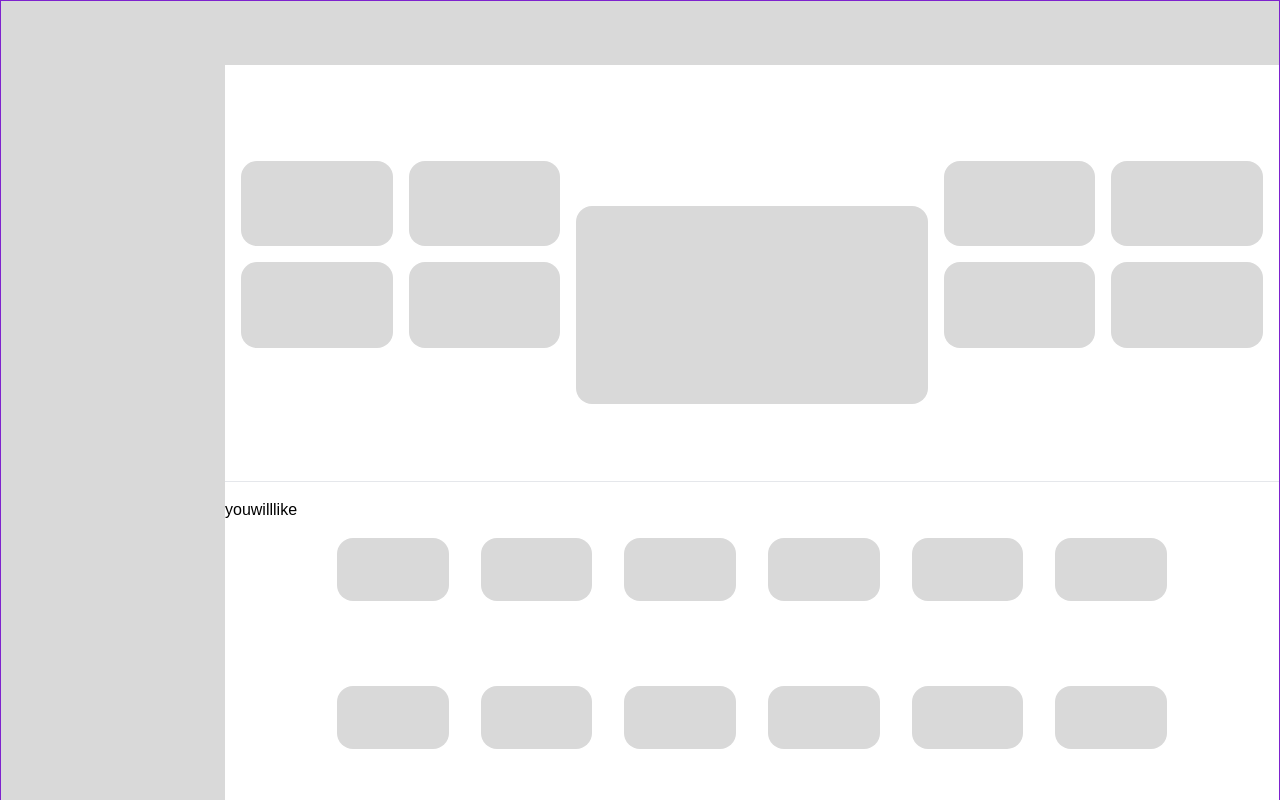
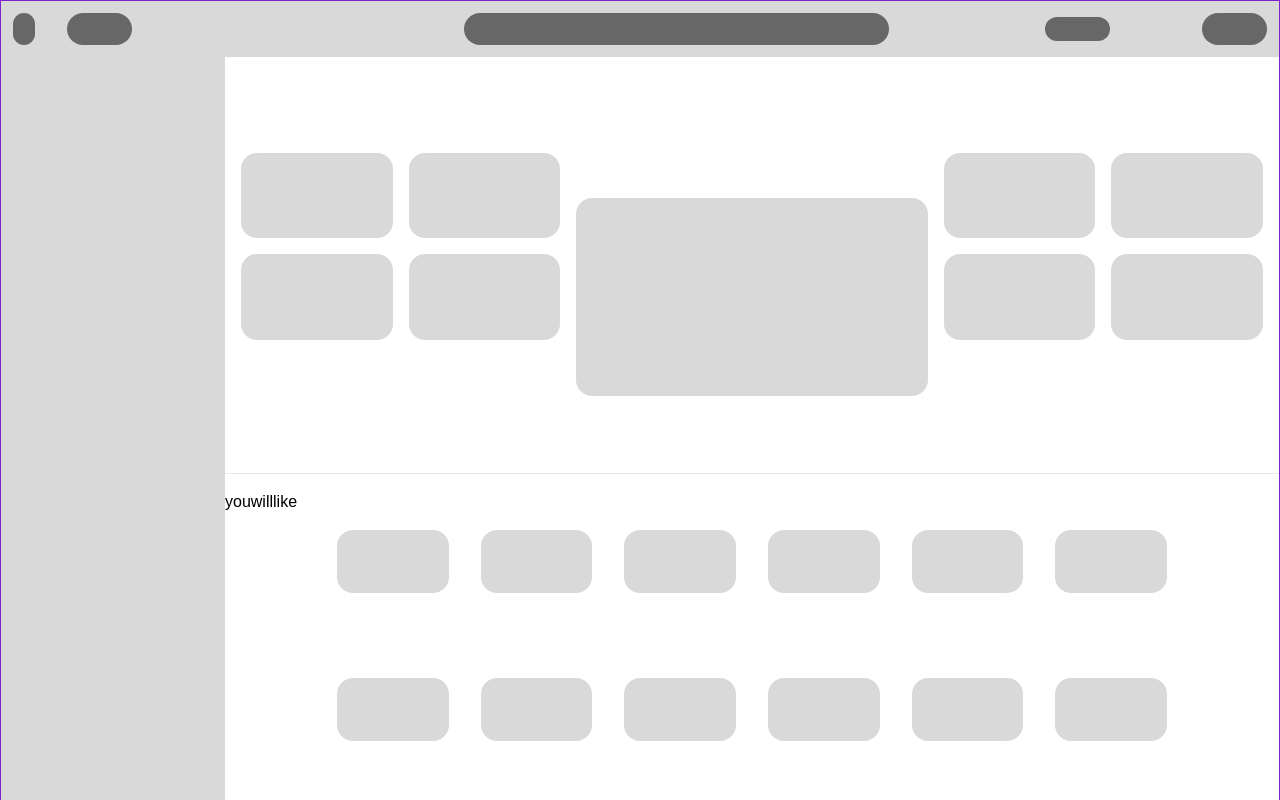
Before and after one commit to amg-projects/leap-app, a Next.js app: page / in a window 1280 px wide. Shown: the top 800 px of the page. Built offline with nearby package versions, Linux system fonts and the light colour scheme.

Commit message:
feature: NavBar gray blocks
Co-authored-by: juninho01 <juninho01@users.noreply.github.com>
Co-authored-by: gabriel <gabrielbless@users.noreply.github.com>

```diff
--- a/src/app/NavBar.tsx
+++ b/src/app/NavBar.tsx
@@ -1,7 +1,11 @@
 export function NavBar() {
-  return <div className="min-h-16 bg-[#d9d9d9]"></div>
+  return (
+    <div className="flex flex-row bg-[#d9d9d9] text-black">
+      <div className="m-3 size-8 rounded-xl bg-[#676767]"></div>
+      <div className="m-3 ml-5 h-8 w-24 rounded-2xl bg-[#676767]"></div>
+      <div className="m-3 ml-80 h-8 w-[630px] rounded-2xl bg-[#676767]"></div>
+      <div className="m-3 ml-36 mt-4 h-6 w-24 rounded-2xl bg-[#676767]"></div>
+      <div className="m-3 ml-20 h-8 w-24 rounded-2xl bg-[#676767]"></div>
+    </div>
+  )
 }
-
-export function Outracois() {
-  return <>OUTRA COISA</>
-}
```
